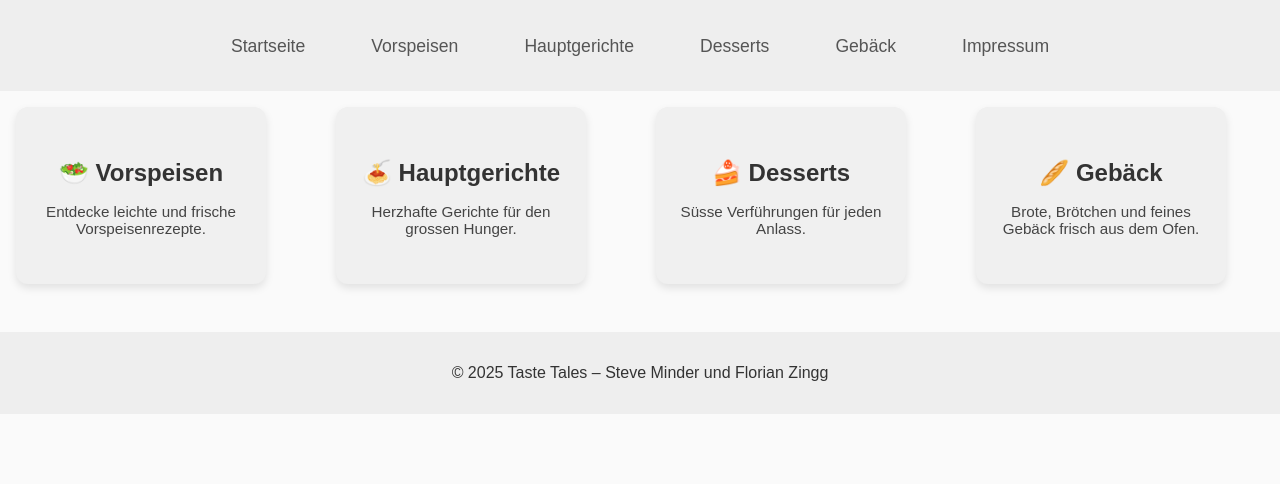
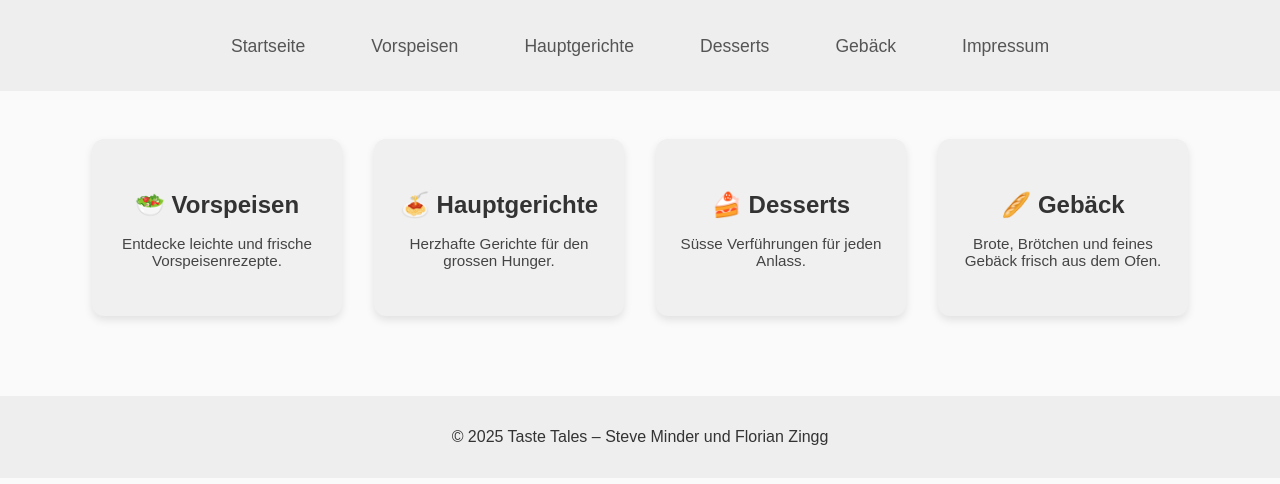
Before and after one commit to SteveMinder/TasteTales, an Eleventy site: page src/index.html in a window 1280 px wide. Shown: the part 78-562 px from the top of the page. Built offline with nearby package versions, Linux system fonts and the light colour scheme; Eleventy itself is replaced by a stand-in of ours; files that its build step writes are made by us from their sources.

Commit message:
css file back to start

```diff
--- a/docs/css/style.css
+++ b/docs/css/style.css
@@ -35,9 +35,11 @@ section {
 
 /* Layout für die Übersicht auf der Startseite und Kategorie-Seiten */
 .kategorien {
-    display: grid;
-    grid-template-columns: repeat(auto-fit, minmax(250px, 1fr));
+    display: flex;
+    flex-wrap: wrap;
+    justify-content: center;
     gap: 2rem;
+    padding: 2rem;
 }
 
 /* Gestaltung einzelner Kategorie-Karten */
--- a/src/css/style.css
+++ b/src/css/style.css
@@ -35,9 +35,11 @@ section {
 
 /* Layout für die Übersicht auf der Startseite und Kategorie-Seiten */
 .kategorien {
-    display: grid;
-    grid-template-columns: repeat(auto-fit, minmax(250px, 1fr));
+    display: flex;
+    flex-wrap: wrap;
+    justify-content: center;
     gap: 2rem;
+    padding: 2rem;
 }
 
 /* Gestaltung einzelner Kategorie-Karten */
```
